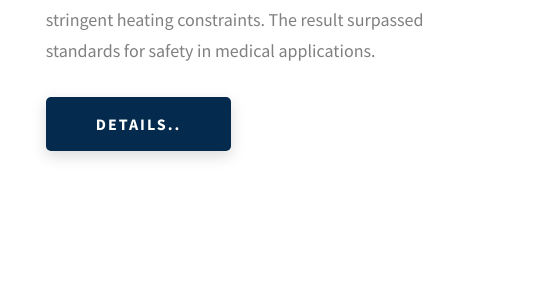
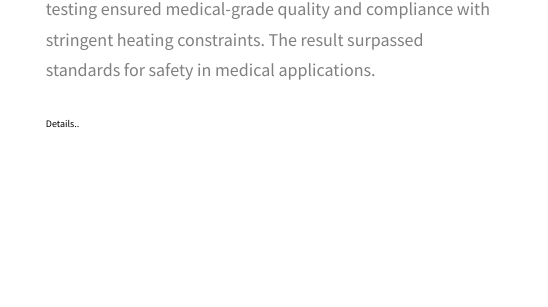
Before and after one commit to loaiialkader2/loayyyy, a website: page index.html in a window 1280 px wide. Shown: the part 1981-2288 px from the top of the page, 732-1280 px from the left. Drawn offline with Linux system fonts and the light colour scheme.

Commit message:
Update index.html

```diff
--- a/index.html
+++ b/index.html
@@ -125,7 +125,7 @@
             <p class="projects__row-content-desc">
               We meticulously designed the Q-arm container using CAD, adhering to strict 3D printing guidelines. Rigorous material testing ensured medical-grade quality and compliance with stringent heating constraints. The result surpassed standards for safety in medical applications.
             </p>
-            <a href="./project-2.html" class="btn btn--med btn--theme dynamicBgClr" target="_blank">Details..</a>
+            <a href="./project-2.html" class="assets/File/under-construction-simple-sign-on-600nw-365808971.webp" target="_blank">Details..</a>
           </div>
         </div>
       </div>
```
